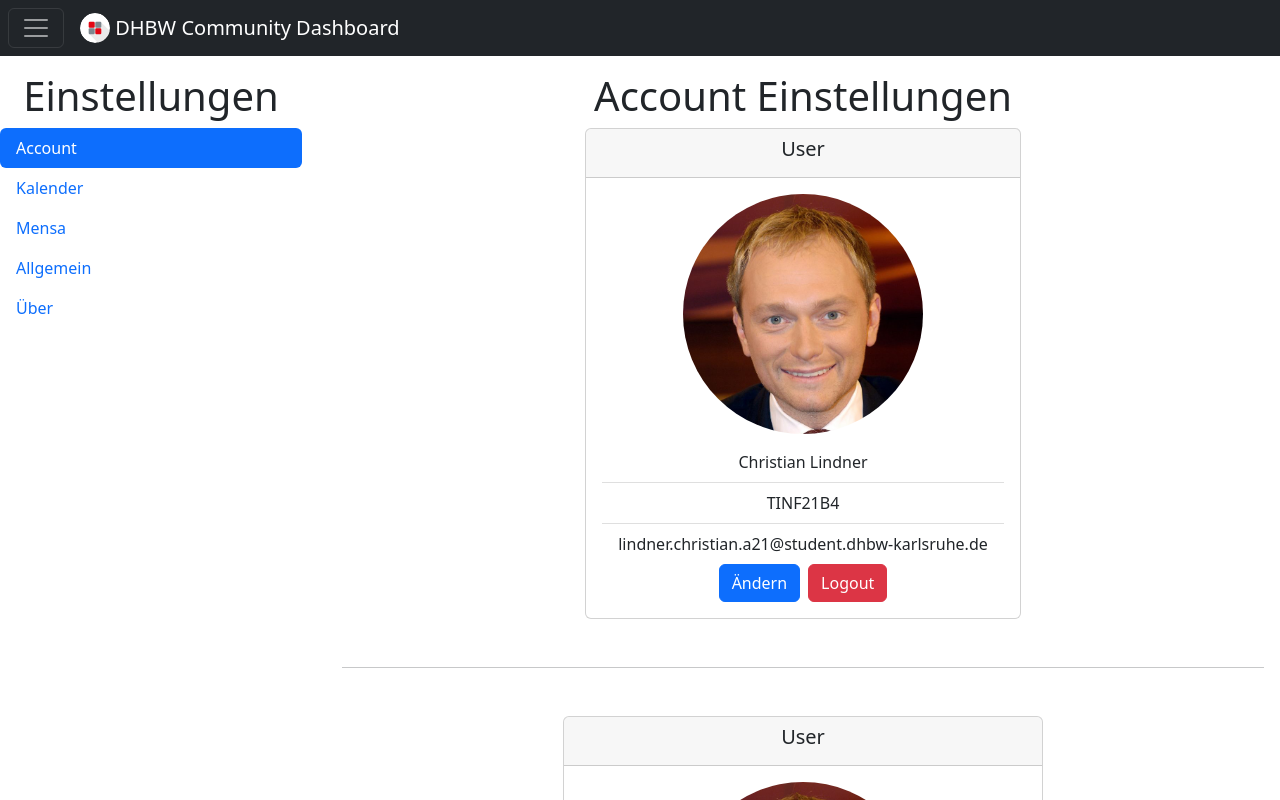
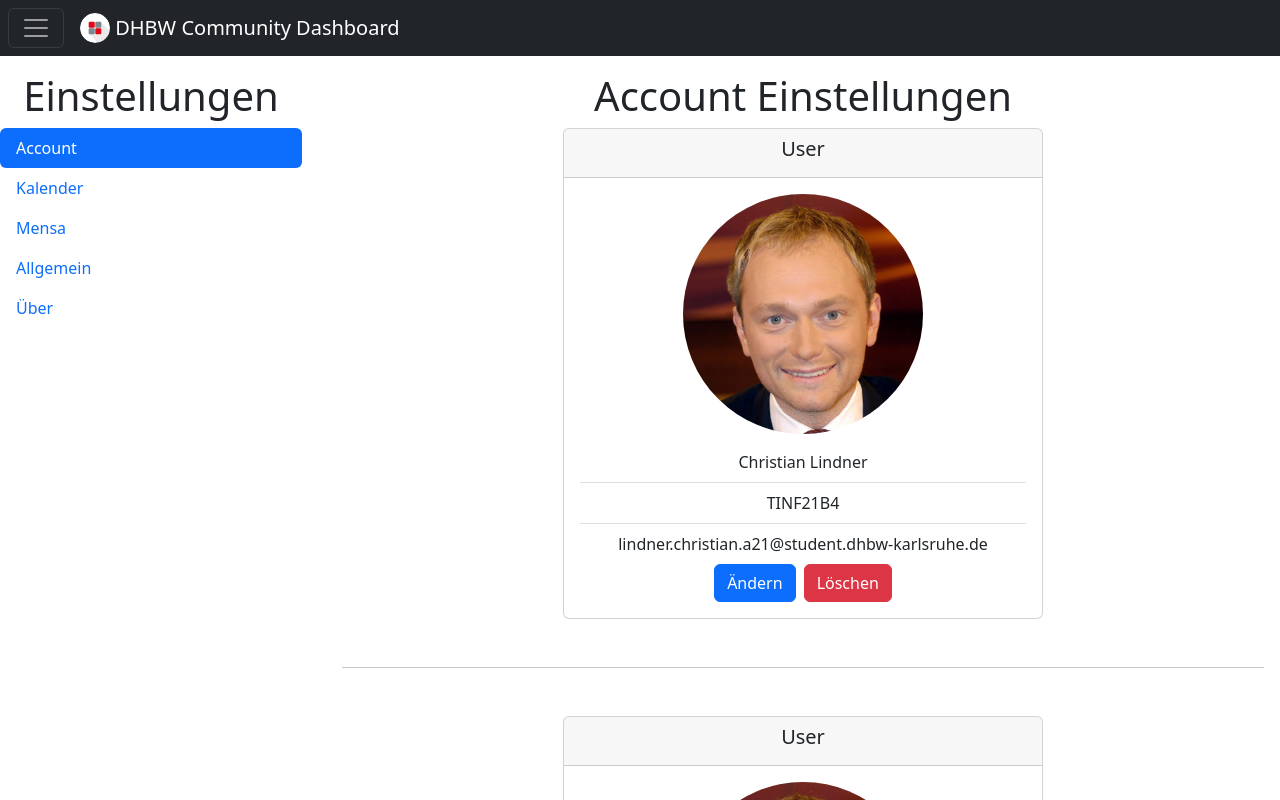
Before and after one commit to clueless-capybaras/dhbw-community-dashboard, a React (Create React App) app in the folder app/frontend/: page /settings in a window 1280 px wide. Shown: the top 800 px of the page. Built offline with nearby package versions, Linux system fonts and the light colour scheme.

Commit message:
small fixes to settings pages

```diff
--- a/app/frontend/src/components/settings/AccountSettings.js
+++ b/app/frontend/src/components/settings/AccountSettings.js
@@ -16,7 +16,7 @@ function AccountSettings(props) {
         <Container>
             <Row className="mb-3">
                 <Col className="d-flex justify-content-center">
-                <Card className="text-center" style={{maxWidth: "30rem"}}>
+                <Card className="text-center" style={{width: "30rem"}}>
                     <Card.Header className="text-center">
                         <Card.Title>User</Card.Title>
                     </Card.Header>
@@ -28,7 +28,7 @@ function AccountSettings(props) {
                             <ListGroup.Item>lindner.christian.a21@student.dhbw-karlsruhe.de</ListGroup.Item>
                         </ListGroup>
                         <Button variant="primary" className="mx-1">Ändern</Button>
-                        <Button variant="danger" className="mx-1">Logout</Button>
+                        <Button variant="danger" className="mx-1">Löschen</Button>
                     </Card.Body>
                 </Card>
                 </Col>
```
